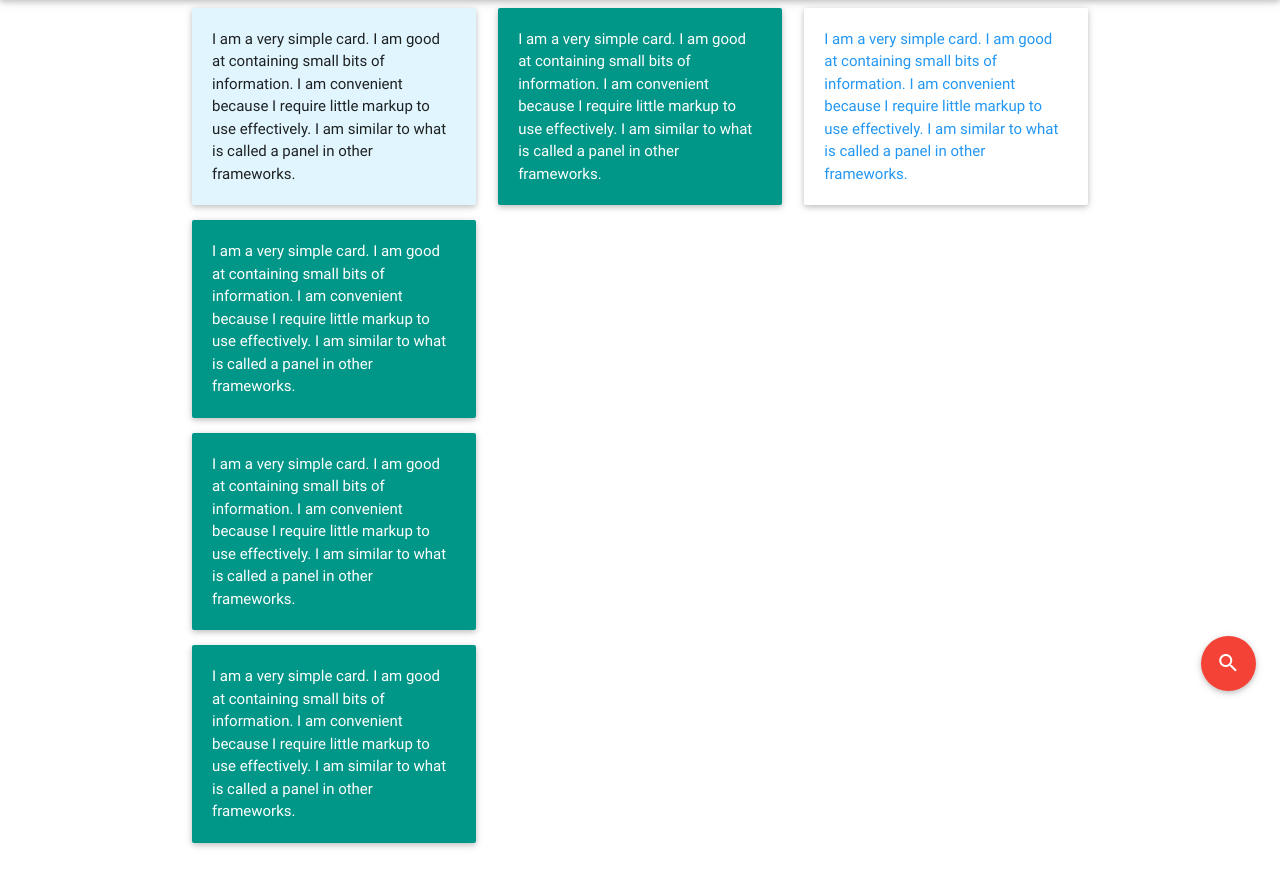
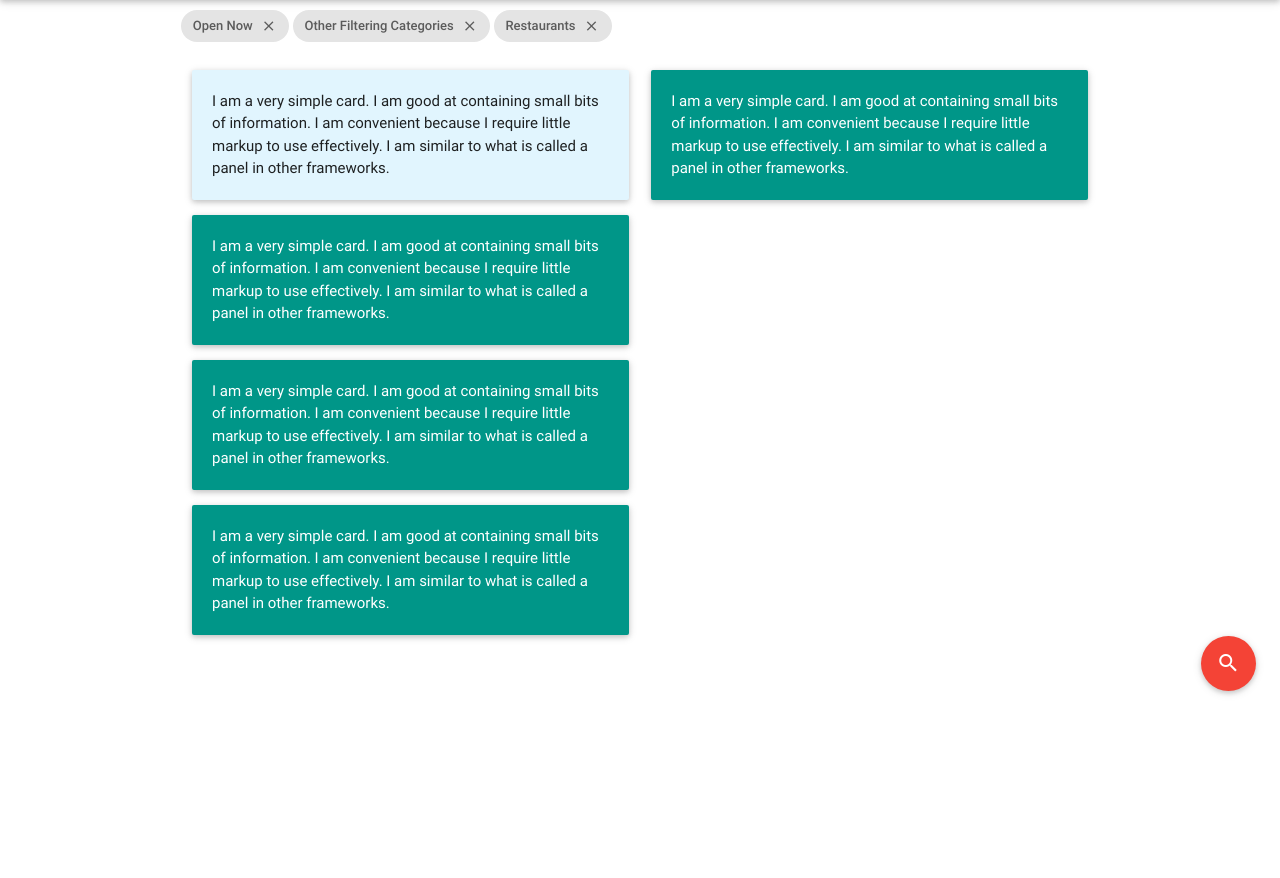
Before and after one commit to Eu-JinOoi/NightOwl, a PHP site: page /v2/index.php in a window 1280 px wide. Shown: the part 64-942 px from the top of the page. After the commit the page ends 760 px from the top, so only its background shows below. Run offline with PHP 8.4, Linux system fonts and the light colour scheme; some libraries are stand-ins or nearby versions.

Commit message:
Added tags to the site to work as filters. Additionally, changed display to show 3 columns when the display is large instead of 2.

```diff
--- a/v2/_notes/dwsync.xml
+++ b/v2/_notes/dwsync.xml
@@ -1,4 +1,4 @@
 <?xml version="1.0" encoding="utf-8" ?>
 <dwsync>
-<file name="index.php" server="ftp.eu-niverse.com" local="130975021412656516" remote="130975021200000000" Dst="1" />
+<file name="index.php" server="ftp.eu-niverse.com" local="130975899448316496" remote="130975899600000000" Dst="1" />
 </dwsync>
--- a/v2/index.php
+++ b/v2/index.php
@@ -18,8 +18,13 @@
 </header>
 <main>
    	<div class="container">
+    	<div class="row" style="margin-top:10px;"><!--Tags-->
+       		<div class="chip">Open Now<i class="material-icons">close</i></div>
+            <div class="chip">Other Filtering Categories<i class="material-icons">close</i></div>
+            <div class="chip">Restaurants<i class="material-icons">close</i></div>
+        </div>
 		<div class="row">
-        	<div class='col s12 m6 l4'>
+        	<div class='col s12 m6 l6'>
             	<div class="card-panel light-blue lighten-5">
                 	<span class="">I am a very simple card. I am good at containing small bits of information.
                   I am convenient because I require little markup to use effectively. I am similar to what is called a panel in other frameworks.
@@ -42,27 +47,22 @@
 					</span>
                 </div>
             </div>
-            <div class='col s12 m6 l4'>
+            <div class='col s12 m6 l6'>
             	<div class="card-panel teal">
                 	<span class="white-text">I am a very simple card. I am good at containing small bits of information.
                   I am convenient because I require little markup to use effectively. I am similar to what is called a panel in other frameworks.
 					</span>
                 </div>
             </div>
-            <div class='col s12 m6 l4'>
-            	<div class="card-panel">
-                	<span class="blue-text">I am a very simple card. I am good at containing small bits of information.
-                  I am convenient because I require little markup to use effectively. I am similar to what is called a panel in other frameworks.
-					</span>
-                </div>
-            </div>
         </div>
     </div>
-    <div class="fixed-action-btn" style="bottom: 45px; right: 24px;">
-    <a class="btn-floating btn-large red">
-      <i class="large material-icons">search</i>
-    </a>
-  </div>
+    <div class="container">
+	    <div class="fixed-action-btn" style="bottom: 45px; right: 24px;">
+    		<a class="btn-floating btn-large red">
+		    <i class="large material-icons">search</i>
+    		</a>
+  		</div>
+	</div>
 <!--Import jQuery before materialize.js-->
 <script type="text/javascript" src="https://code.jquery.com/jquery-2.1.1.min.js"></script>
 <script type="text/javascript" src="/v2/resources/materialize/js/materialize.min.js"></script>
```
